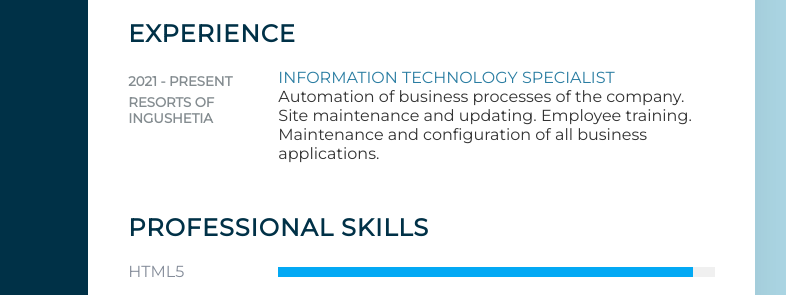
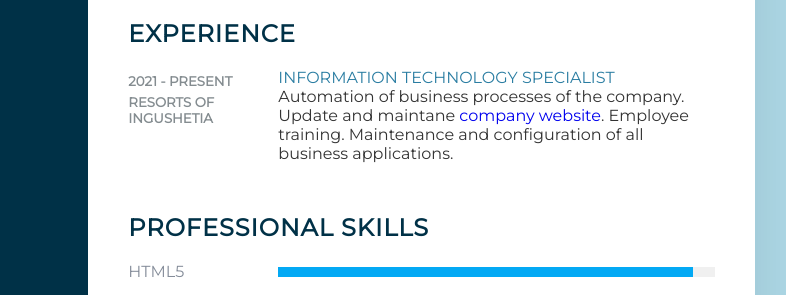
Before and after one commit to XDobriev/CV, a plain HTML site: page index.html in a window 1280 px wide. Shown: the part 502-797 px from the top of the page, 385-1171 px from the left. Drawn offline with Linux system fonts and the light colour scheme.

Commit message:
fix: experience descriprion

```diff
--- a/index.html
+++ b/index.html
@@ -141,8 +141,7 @@
             <div class="text">
               <h4>Information Technology Specialist</h4>
               <p>
-                Automation of business processes of the company. Site
-                maintenance and updating. Employee training. Maintenance and
+                Automation of business processes of the company. Update and maintane <a class="web" href="https://ingkurort.ru">company website</a>. Employee training. Maintenance and
                 configuration of all business applications.
               </p>
             </div>
--- a/style/style.css
+++ b/style/style.css
@@ -13,6 +13,10 @@ body {
     justify-content: center;
     align-items: center;
     min-height: 100vh;
+}
+
+.web {
+    text-decoration: none;
 }
 
 .container {
```
